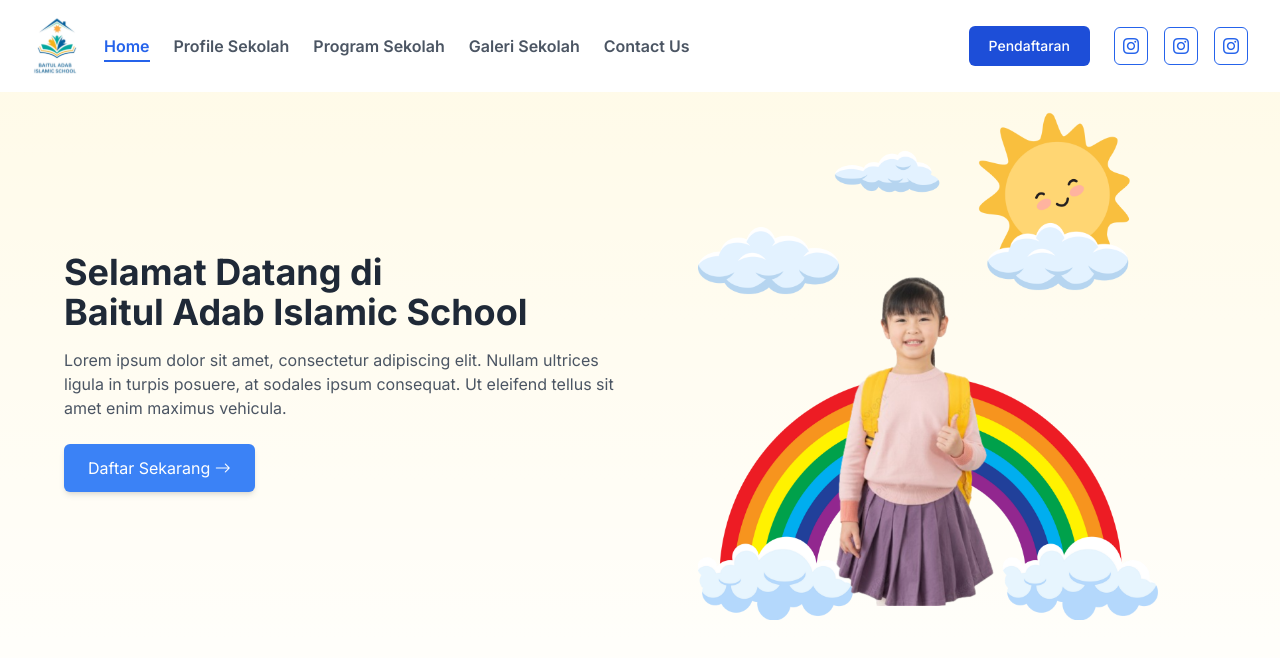
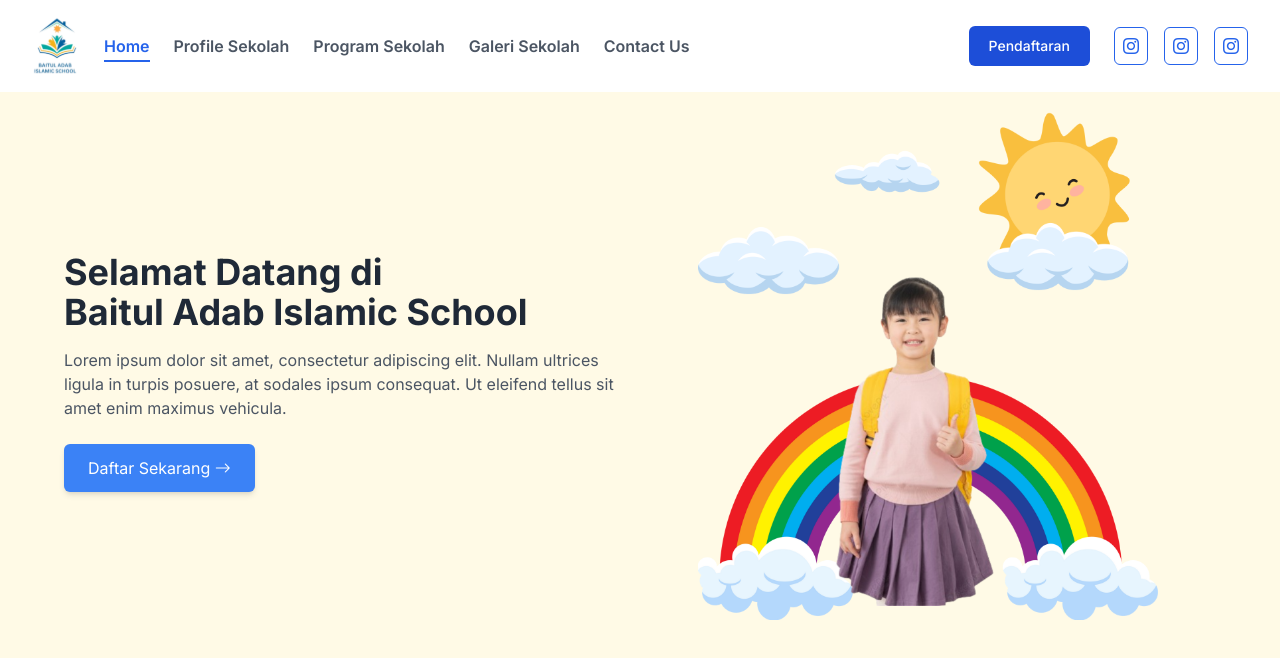
Before and after one commit to makbarramadhan62/baitul-adab-web, a Next.js app: page / in a window 1280 px wide. Shown: the top 658 px of the page. Built offline with nearby package versions, Linux system fonts and the light colour scheme.

Commit message:
style: change background color

```diff
--- a/app/globals.css
+++ b/app/globals.css
@@ -18,16 +18,17 @@
 
 body {
   color: rgb(var(--foreground-rgb));
-  background: linear-gradient(
-      to bottom,
-      transparent,
-      rgb(var(--background-end-rgb))
-    )
-    rgb(var(--background-start-rgb));
+  background-color: #FFFAE6;
+  /*background: linear-gradient(*/
+  /*    to bottom,*/
+  /*    transparent,*/
+  /*    rgb(var(--background-end-rgb))*/
+  /*  )*/
+  /*  rgb(var(--background-start-rgb));*/
 }
 
 @layer utilities {
   .text-balance {
-    text-wrap: balance;
+    text-wrap: normal;
   }
 }
```
